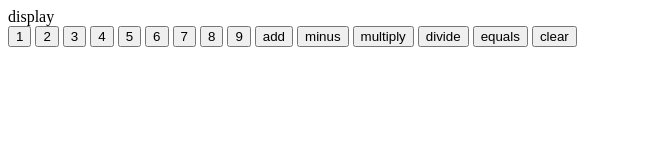
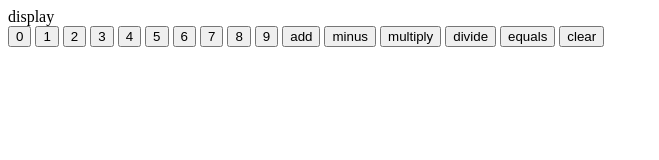
Before and after one commit to alvarezivan001/calculator, a plain HTML site: page index.html in a window 1280 px wide. Shown: the whole page, without its empty margins (0-659 px from the left). Drawn offline with Linux system fonts and the light colour scheme.

Commit message:
fixed file name, added calc logic for btn presses

```diff
--- a/index.html
+++ b/index.html
@@ -2,23 +2,25 @@
 <html>
     <head>
         <title>My Calculator</title>
+        <script src="script.js" defer></script>
     </head>
     <body>
         <div>display</div>
-        <button>1</button>
-        <button>2</button>
-        <button>3</button>
-        <button>4</button>
-        <button>5</button>
-        <button>6</button>
-        <button>7</button>
-        <button>8</button>
-        <button>9</button>
-        <button>add</button>
-        <button>minus</button>
-        <button>multiply</button>
-        <button>divide</button>
-        <button>equals</button>
-        <button>clear</button>
+        <button id="0">0</button>
+        <button id="1">1</button>
+        <button id="2">2</button>
+        <button id="3">3</button>
+        <button id="4">4</button>
+        <button id="5">5</button>
+        <button id="6">6</button>
+        <button id="7">7</button>
+        <button id="8">8</button>
+        <button id="9">9</button>
+        <button class="op" id="+">add</button>
+        <button class="op" id="-">minus</button>
+        <button class="op" id="*">multiply</button>
+        <button class="op" id="/">divide</button>
+        <button id="=">equals</button>
+        <button id="clear">clear</button>
     </body>
 </html>
```
Also changed, not shown: sript.js (deleted, +0 -29 lines).
